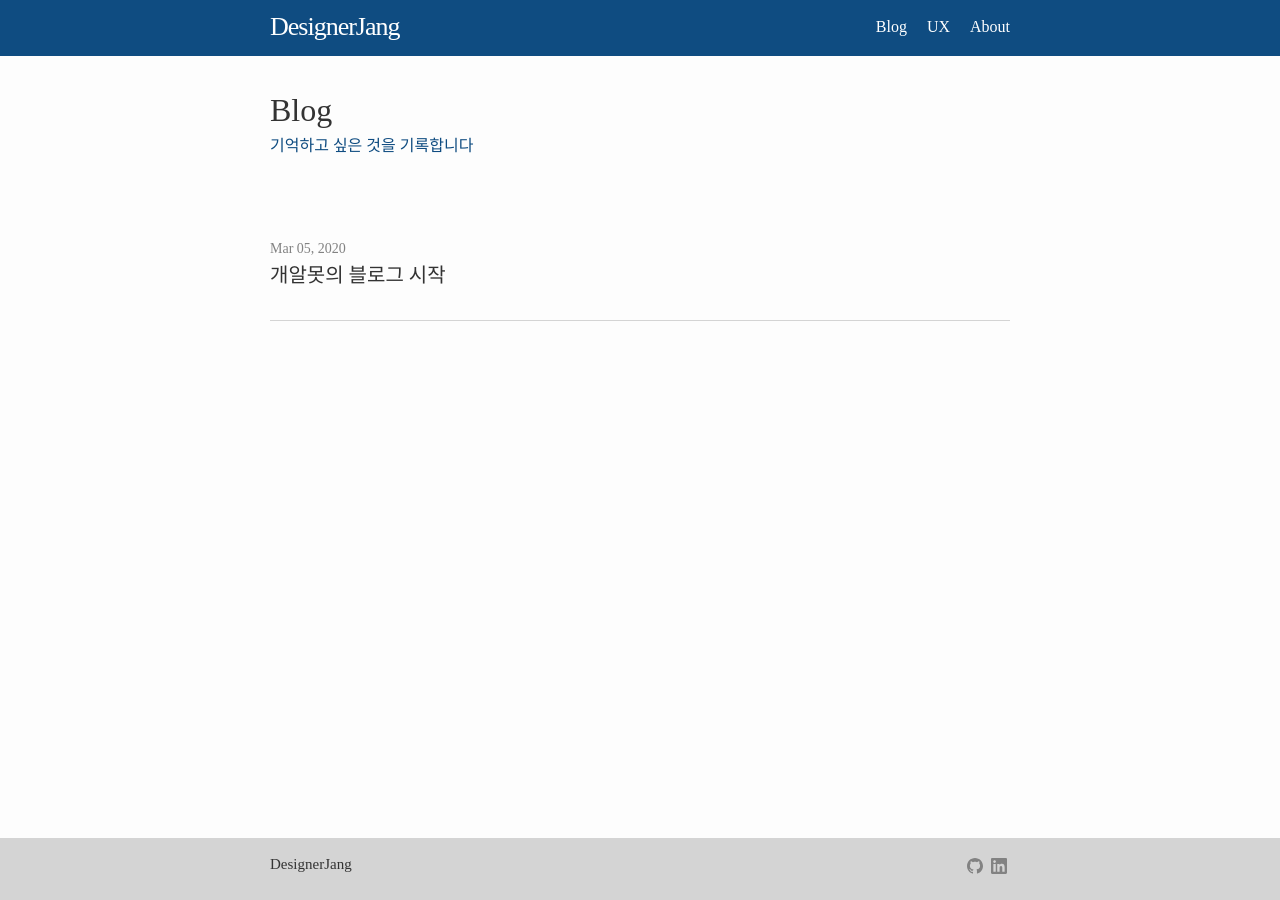
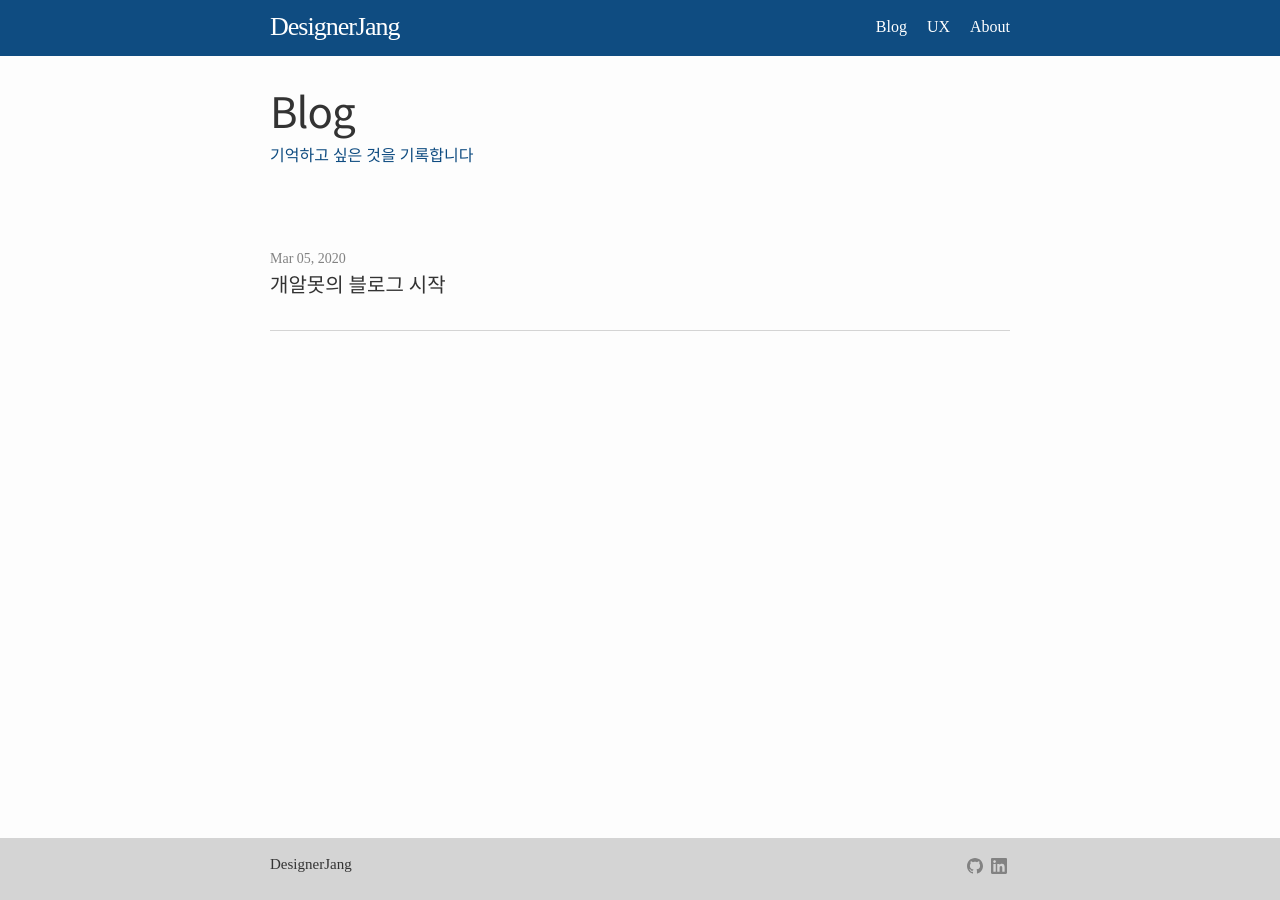
Before and after one commit to DesignerJJang/DesignerJJang.github.io, a Jekyll site: the page built from category/Blog.md, in a window 1280 px wide. Built offline with Jekyll 4.4.1, drawn with Linux system fonts in a browser that asks for light colours.

Commit message:
p-pagetitle

```diff
--- a/_layouts/category.html
+++ b/_layouts/category.html
@@ -6,7 +6,8 @@ layout: default
 <div class="wrapper">
 <div class="home">
   {%- if page.title -%}
-    <h1 class="post-title">{{ page.title }}</h1>
+   	<p class="page-title">{{ page.title }}</p>
+<!--	<h1 class="post-title">{{ page.title }}</h1> -->
   {%- endif -%}
 	  {%- if page.subtitle -%}
     <p class="page-subtitle">{{ page.subtitle }}</p>
--- a/_sass/minima/_layout.scss
+++ b/_sass/minima/_layout.scss
@@ -300,12 +300,9 @@
 
 .post-title h1 {
   @include relative-font-size(2.625);
-
-	font-family: "Noto Serif KR", serif;//타이틀 변경
-
   letter-spacing: -1px;
   line-height: 1.15;
-	  font-weight: 300;
+  font-weight: 300;
 
   @media screen and (min-width: $on-large) {
     @include relative-font-size(2.625);
@@ -321,6 +318,7 @@
     @include relative-font-size(2.625);
   }
 }
+
 
 
 
--- a/_sass/minima/custom-styles.scss
+++ b/_sass/minima/custom-styles.scss
@@ -16,7 +16,18 @@ p.home-title {
 
 }
 
+p.page-title { //페이지 타이틀
+  @include relative-font-size(2.625);
+  font-family: 'Noto Sans KR', sans-serif;
+  letter-spacing: -1px;
+  line-height: 1.15;
+  font-weight: 300;
 
+  @media screen and (min-width: $on-large) {
+    @include relative-font-size(2.625);
+  }
+
+}
 
 
 p.page-subtitle {
```
